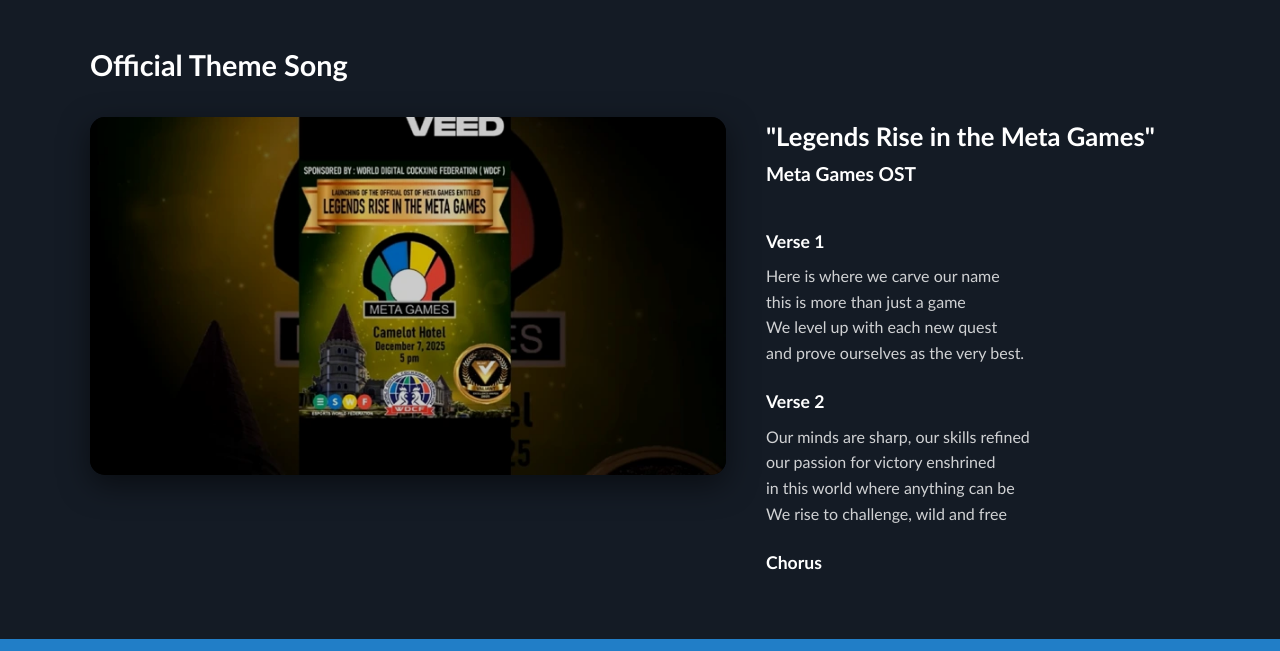
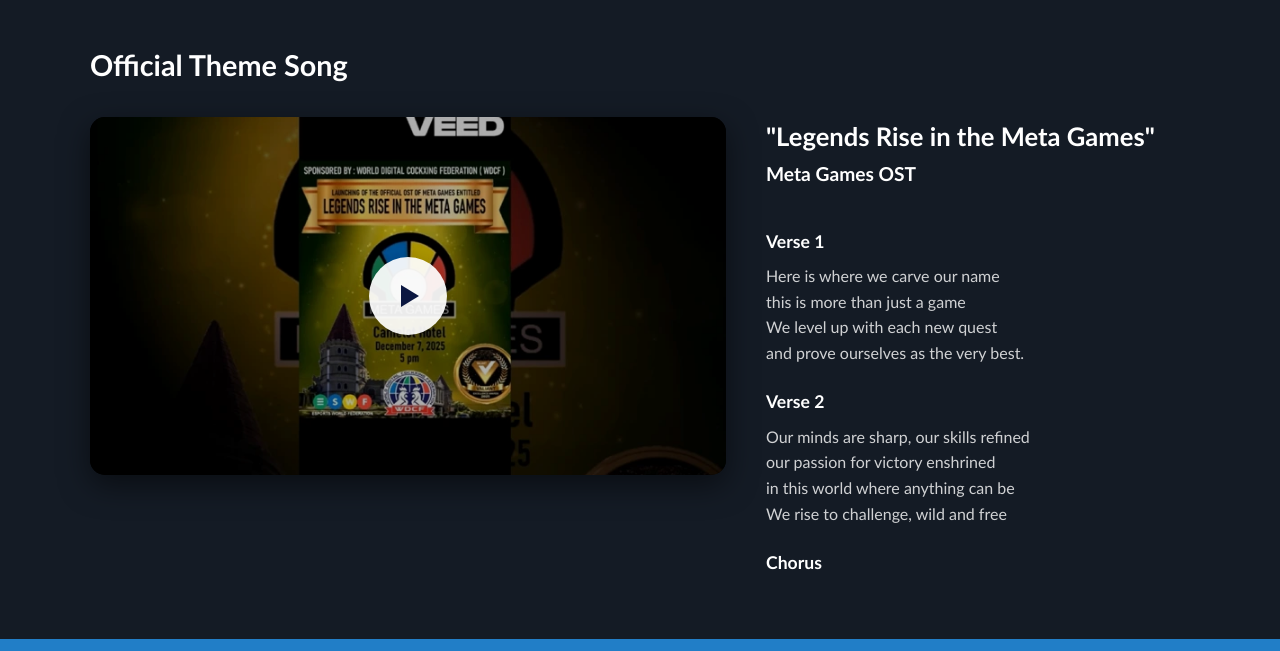
Before and after one commit to jdbacuno/eswf-metagames, a website with bundled scripts: page index.html in a window 1280 px wide. Shown: the part 2820-3471 px from the top of the page. Built offline with nearby package versions, Linux system fonts and the light colour scheme.

Commit message:
theme songs

```diff
--- a/index.html
+++ b/index.html
@@ -164,7 +164,7 @@
         id="theme-song"
         aria-labelledby="theme-song-heading"
       >
-        <div class="max-w-[1100px] mx-auto">
+        <!-- <div class="max-w-[1100px] mx-auto">
           <h2
             id="theme-song-heading"
             class="text-[1.8rem] font-bold mb-[30px] text-left max-md:text-center"
@@ -244,7 +244,7 @@
               </div>
             </article>
           </div>
-        </div>
+        </div> -->
       </section>
 
       <!-- HOST NATIONS -->
@@ -427,6 +427,7 @@
     <script type="module" src="meta-movement.js"></script>
 
     <script type="module" src="metagames-emblems.js"></script>
+    <script type="module" src="theme-song.js"></script>
     <script type="module" src="src/js/color-wheel.js"></script>
     <script type="module" src="src/js/main.js"></script>
 
--- a/src/css/input.css
+++ b/src/css/input.css
@@ -296,6 +296,51 @@
   scrollbar-color: #7a7a7a transparent;
 }
 
+/* Theme song play button */
+.theme-song__play-btn {
+  cursor: pointer;
+  background: rgba(0, 0, 0, 0.15);
+  transition:
+    background-color 0.2s ease,
+    transform 0.2s ease;
+}
+.theme-song__play-btn:hover {
+  background: rgba(0, 0, 0, 0.35);
+}
+.theme-song__play-btn:focus-visible {
+  outline: 2px solid #ffffff;
+  outline-offset: -6px;
+}
+.theme-song__play-btn:disabled {
+  cursor: not-allowed;
+  opacity: 0.55;
+}
+
+.play-icon {
+  width: 78px;
+  height: 78px;
+  border-radius: 9999px;
+  background: rgba(255, 255, 255, 0.92);
+  display: inline-flex;
+  align-items: center;
+  justify-content: center;
+  box-shadow: 0 8px 24px rgba(0, 0, 0, 0.35);
+  transition: transform 0.2s ease;
+}
+.play-icon::before {
+  content: '';
+  display: block;
+  width: 0;
+  height: 0;
+  margin-left: 4px;
+  border-top: 11px solid transparent;
+  border-bottom: 11px solid transparent;
+  border-left: 18px solid #0b1740;
+}
+.theme-song__play-btn:hover .play-icon {
+  transform: scale(1.06);
+}
+
 /* Scroll-reveal (JS adds .is-visible) */
 .reveal {
   opacity: 0;
--- /dev/null
+++ b/src/data/theme-song.json
@@ -0,0 +1,40 @@
+{
+  "heading": "Official Theme Song",
+  "title": "\"Legends Rise in the Meta Games\"",
+  "subtitle": "Meta Games OST",
+  "poster": {
+    "src": "src/images/theme-song.webp",
+    "alt": "Legends Rise in the Meta Games OST Poster"
+  },
+  "videoUrl": "https://www.youtube.com/results?search_query=Legends+Rise+in+the+Meta+Games+OST",
+  "caption": "Launching of the Official OST of Meta Games entitled: Legends Rise in the Meta Games",
+  "lyrics": [
+    {
+      "label": "Verse 1",
+      "text": [
+        "Here is where we carve our name",
+        "this is more than just a game",
+        "We level up with each new quest",
+        "and prove ourselves as the very best."
+      ]
+    },
+    {
+      "label": "Verse 2",
+      "text": [
+        "Our minds are sharp, our skills refined",
+        "our passion for victory enshrined",
+        "in this world where anything can be",
+        "We rise to challenge, wild and free"
+      ]
+    },
+    {
+      "label": "Chorus",
+      "text": [
+        "Legends rise, the battle's on,",
+        "Until the final victory is won.",
+        "Meta Games, where heroes play,",
+        "To lead the world in every way."
+      ]
+    }
+  ]
+}
--- /dev/null
+++ b/theme-song.js
@@ -0,0 +1,156 @@
+const DATA_THEME_SONG = './src/data/theme-song.json';
+
+const fallbackData = {
+  heading: 'Official Theme Song',
+  title: '"Legends Rise in the Meta Games"',
+  subtitle: 'Meta Games OST',
+  poster: {
+    src: 'src/images/theme-song.webp',
+    alt: 'Legends Rise in the Meta Games OST Poster',
+  },
+  videoUrl:
+    'https://www.youtube.com/results?search_query=Legends+Rise+in+the+Meta+Games+OST',
+  caption:
+    'Launching of the Official OST of Meta Games entitled: Legends Rise in the Meta Games',
+  lyrics: [
+    {
+      label: 'Verse 1',
+      text: [
+        'Here is where we carve our name',
+        'this is more than just a game',
+        'We level up with each new quest',
+        'and prove ourselves as the very best.',
+      ],
+    },
+    {
+      label: 'Verse 2',
+      text: [
+        'Our minds are sharp, our skills refined',
+        'our passion for victory enshrined',
+        'in this world where anything can be',
+        'We rise to challenge, wild and free',
+      ],
+    },
+    {
+      label: 'Chorus',
+      text: [
+        "Legends rise, the battle's on,",
+        'Until the final victory is won.',
+        'Meta Games, where heroes play,',
+        'To lead the world in every way.',
+      ],
+    },
+  ],
+};
+
+const loadThemeSongSection = async () => {
+  try {
+    const response = await fetch(DATA_THEME_SONG);
+    if (!response.ok) throw new Error('Theme song data not found.');
+    const data = await response.json();
+    renderThemeSongSection(data);
+  } catch (err) {
+    console.error('Theme song error:', err);
+    renderThemeSongSection(fallbackData);
+  }
+};
+
+const renderThemeSongSection = (data) => {
+  const themeSong = document.querySelector('#theme-song');
+  if (!themeSong) return;
+
+  const {
+    heading,
+    title,
+    subtitle,
+    poster,
+    videoUrl = '',
+    caption,
+    lyrics = [],
+  } = data;
+
+  const lyricsHtml = lyrics
+    .map(
+      (part) => `
+        <div>
+          <h4 class="text-[1.1rem] font-bold mb-2 text-white">${part.label}</h4>
+          <p class="text-[1rem] leading-[1.6] text-white/80">
+            ${part.text.join('<br />')}
+          </p>
+        </div>
+      `,
+    )
+    .join('');
+
+  const isPlayable = Boolean(videoUrl && String(videoUrl).trim());
+
+  themeSong.innerHTML = `
+    <div class="max-w-[1100px] mx-auto">
+      <h2
+        id="theme-song-heading"
+        class="text-[1.8rem] font-bold mb-[30px] text-left max-md:text-center"
+      >
+        ${heading}
+      </h2>
+      <div
+        class="grid grid-cols-[1.2fr_0.8fr] gap-10 items-start max-md:grid-cols-1 max-md:gap-[30px]"
+      >
+        <div class="w-full">
+          <figure
+            class="relative w-full rounded-[15px] overflow-hidden bg-black aspect-video shadow-[0_10px_30px_rgba(0,0,0,0.5)]"
+          >
+            <div class="relative w-full h-full">
+              <img
+                src="${poster.src}"
+                alt="${poster.alt}"
+                class="w-full h-full object-cover opacity-80"
+              />
+              <button
+                class="theme-song__play-btn absolute inset-0 flex items-center justify-center"
+                aria-label="Play Theme Song"
+                data-video-url="${isPlayable ? videoUrl : ''}"
+                ${isPlayable ? '' : 'disabled'}
+              >
+                <span class="play-icon"></span>
+              </button>
+            </div>
+            <figcaption class="sr-only">${caption}</figcaption>
+          </figure>
+        </div>
+        <article class="flex flex-col gap-5 max-md:text-center">
+          <header>
+            <h3
+              class="text-[1.6rem] font-bold text-white mb-1 max-md:text-center"
+            >
+              ${title}
+            </h3>
+            <p class="text-[1.2rem] font-semibold mb-5 max-md:text-center">
+              ${subtitle}
+            </p>
+          </header>
+          <div
+            class="lyrics-scroll flex flex-col gap-6 max-h-[350px] overflow-y-auto pr-5 max-md:text-center"
+          >
+            ${lyricsHtml}
+          </div>
+        </article>
+      </div>
+    </div>
+  `;
+
+  initThemeSongInteractions(themeSong);
+};
+
+const initThemeSongInteractions = (root) => {
+  const playBtn = root.querySelector('.theme-song__play-btn');
+  if (!playBtn) return;
+
+  const videoUrl = playBtn.getAttribute('data-video-url');
+  if (!videoUrl) return;
+
+  playBtn.addEventListener('click', () => {
+    window.open(videoUrl, '_blank', 'noopener,noreferrer');
+  });
+};
+
+loadThemeSongSection();
```
Also changed, not shown: src/css/output.css.
